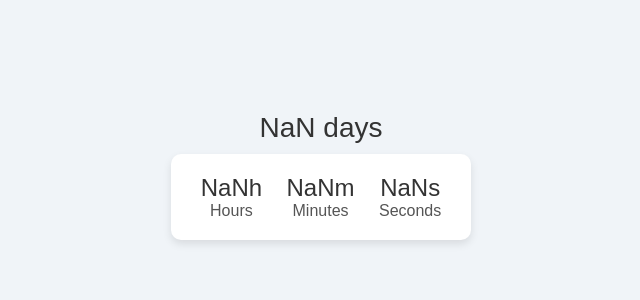
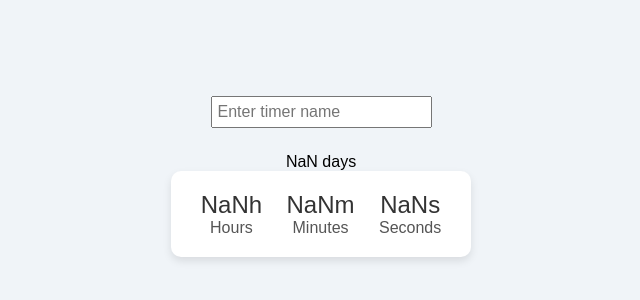
Before and after one commit to abdelhadyElsakka/Notion-Widget, a plain HTML site: page index.html in a window 1280 px wide. Shown: the part 224-524 px from the top of the page, without its empty margins (319-959 px from the left). Drawn offline with Linux system fonts and the light colour scheme.

Commit message:
Update index.html

```diff
--- a/index.html
+++ b/index.html
@@ -2,7 +2,7 @@
 <html lang="en">
 <head>
     <meta charset="UTF-8">
-    <title>Count Up Timer</title>
+    <title>Customizable Timer</title>
     <style>
         body {
             display: flex;
@@ -15,7 +15,13 @@
             font-family: 'Arial', sans-serif;
         }
 
-        #dayCounter {
+        #nameInput {
+            margin-bottom: 15px;
+            font-size: 16px;
+            padding: 5px;
+        }
+
+        #timerName {
             font-size: 28px;
             color: #333333;
             margin-bottom: 10px;
@@ -42,8 +48,25 @@
             color: #555555;
         }
     </style>
+</head>
+<body>
+    <input type="text" id="nameInput" placeholder="Enter timer name" oninput="updateName()">
+    <div id="timerName"></div>
+    <div id="dayCounter"></div>
+    <div id="timer">
+        <div class="time-unit"><span id="hours"></span><label>Hours</label></div>
+        <div class="time-unit"><span id="minutes"></span><label>Minutes</label></div>
+        <div class="time-unit"><span id="seconds"></span><label>Seconds</label></div>
+    </div>
+
     <script>
         const startDate = new Date("YYYY-MM-DDThh:mm:ss").getTime();
+        const timerNameElement = document.getElementById("timerName");
+
+        function updateName() {
+            const name = document.getElementById("nameInput").value;
+            timerNameElement.textContent = name;
+        }
 
         setInterval(function() {
             var now = new Date().getTime();
@@ -60,13 +83,5 @@
             document.getElementById("seconds").textContent = seconds + "s";
         }, 1000);
     </script>
-</head>
-<body>
-    <div id="dayCounter"></div>
-    <div id="timer">
-        <div class="time-unit"><span id="hours"></span><label>Hours</label></div>
-        <div class="time-unit"><span id="minutes"></span><label>Minutes</label></div>
-        <div class="time-unit"><span id="seconds"></span><label>Seconds</label></div>
-    </div>
 </body>
 </html>
```
